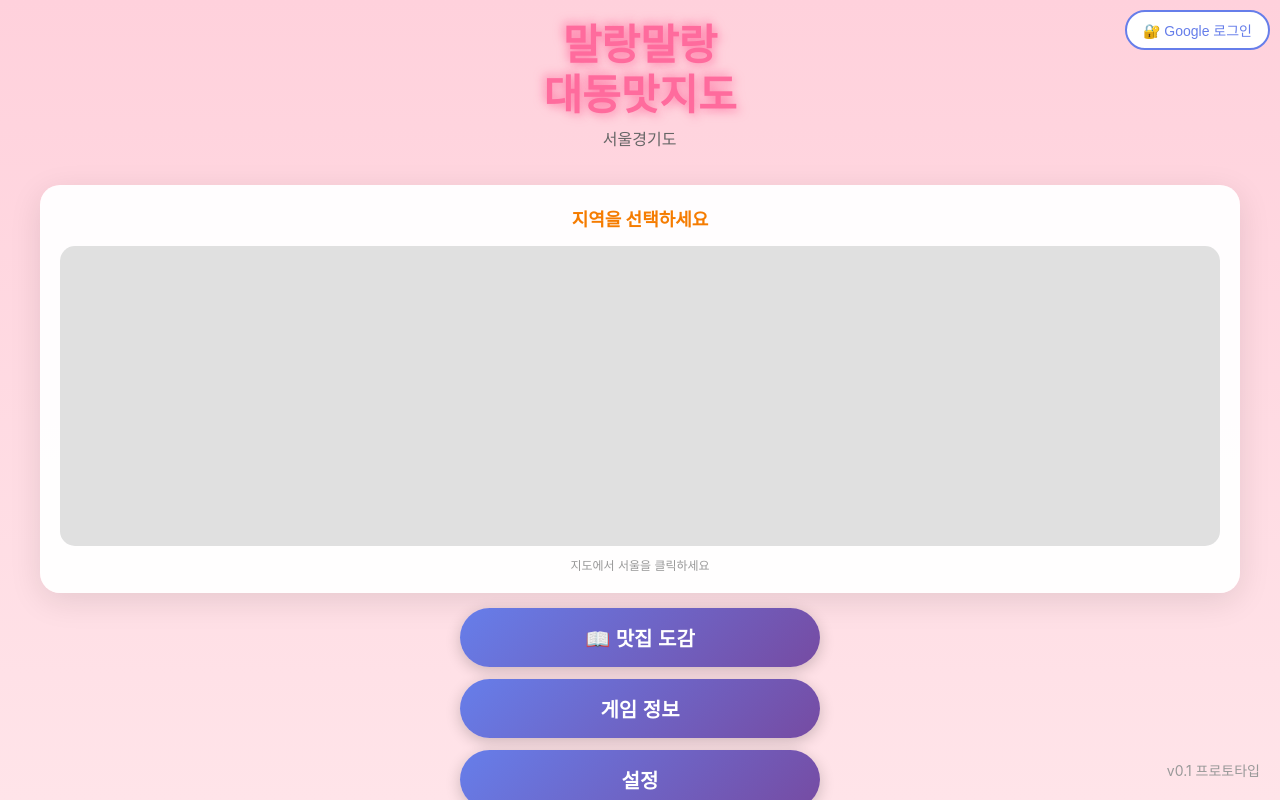
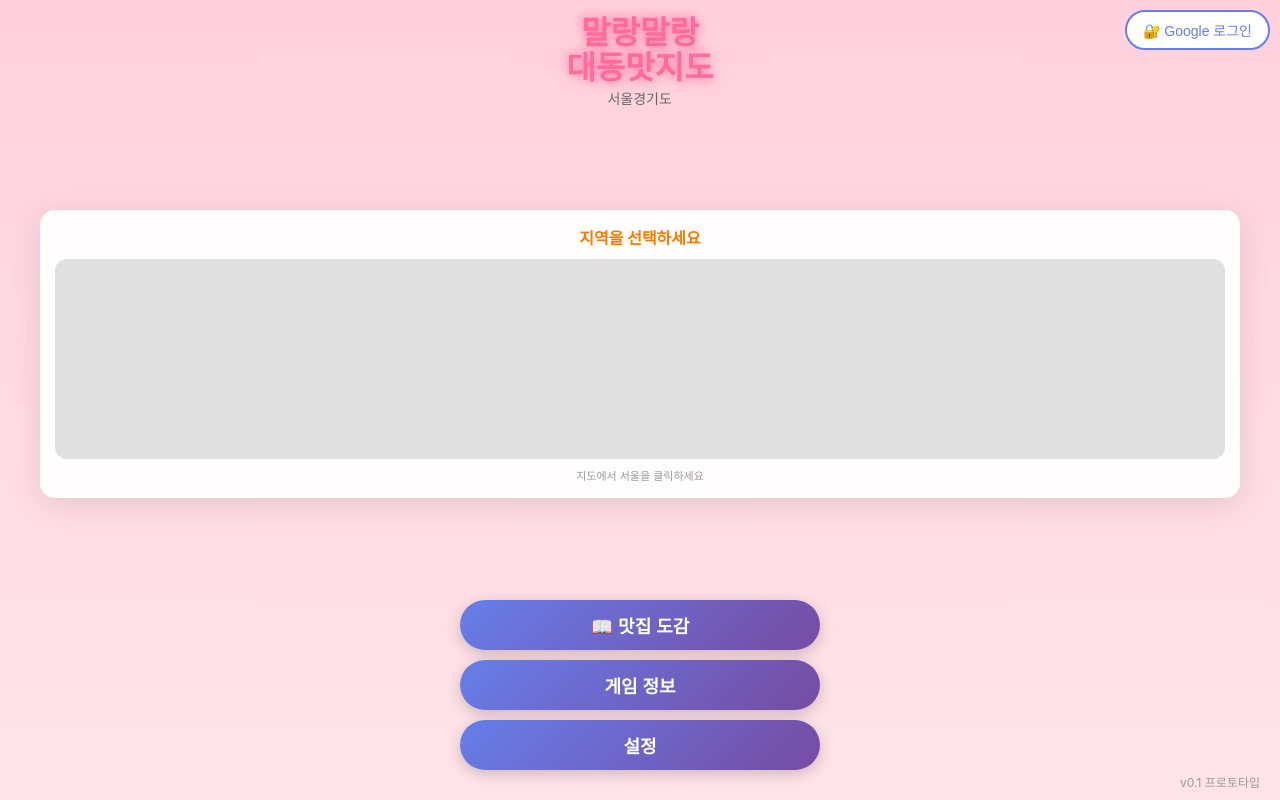
Before and after one commit to CHOIHYUKMIN/DaedongMapGame, a plain HTML site: page index.html in a window 1280 px wide. Drawn offline with nearby package versions, Linux system fonts and the light colour scheme; no server answers.

Commit message:
fix: 메인 메뉴 한 화면에 모두 표시되도록 레이아웃 최적화
- 타이틀, 지도, 버튼이 스크롤 없이 한 화면에 표시되도록 수정
- 타이틀 크기 축소 (42px  32px)
- 지도 높이 축소 (300px  200px)
- 버튼 크기 축소 (padding, font-size 감소)
- 여백 및 간격 최적화
- 지도 zoom 레벨 조정 (9  8) 및 dragging 활성화
- 모든 요소 간격 최소화하여 컴팩트한 레이아웃 구현

변경 파일:
- css/style.css (레이아웃 최적화)
- index.html (텍스트 간소화)
- js/game.js (지도 설정 조정)

```diff
--- a/css/style.css
+++ b/css/style.css
@@ -58,15 +58,15 @@ body {
 /* 메인 메뉴 */
 #main-menu {
     background: linear-gradient(180deg, #FFD1DC 0%, #FFE4E9 100%);
-    justify-content: flex-start;
+    justify-content: space-between;
     align-items: center;
-    padding: 20px;
-    overflow-y: auto;
+    padding: 15px 20px;
+    overflow: hidden;
 }
 
 .title {
     text-align: center;
-    margin-bottom: 20px;
+    margin-bottom: 10px;
     animation: titleBounce 1s ease-out;
 }
 
@@ -87,11 +87,12 @@ body {
 }
 
 .title h1 {
-    font-size: 42px;
+    font-size: 32px;
     color: #FF6B9D;
     text-shadow: 3px 3px 0 rgba(255, 255, 255, 0.5);
-    line-height: 1.2;
+    line-height: 1.1;
     animation: titleGlow 2s ease-in-out infinite;
+    margin: 0;
 }
 
 @keyframes titleGlow {
@@ -108,9 +109,9 @@ body {
 }
 
 .subtitle {
-    font-size: 16px;
+    font-size: 14px;
     color: #666;
-    margin-top: 5px;
+    margin-top: 3px;
     animation: fadeInUp 0.8s ease-out 0.3s both;
 }
 
@@ -129,34 +130,43 @@ body {
 .menu-buttons {
     display: flex;
     flex-direction: column;
-    gap: 12px;
+    gap: 10px;
     width: 100%;
     max-width: 400px;
     padding: 0 20px;
+    margin-bottom: 15px;
 }
 
 .map-selection-container {
     background: rgba(255, 255, 255, 0.95);
-    border-radius: 20px;
-    padding: 20px;
-    margin: 15px 20px;
+    border-radius: 15px;
+    padding: 15px;
+    margin: 0 20px 10px;
     width: calc(100% - 40px);
     box-shadow: 0 8px 32px rgba(0, 0, 0, 0.1);
+    flex-shrink: 0;
 }
 
 .map-selection-container h3 {
     color: #F57C00;
-    margin-bottom: 15px;
+    margin: 0 0 10px 0;
     text-align: center;
-    font-size: 18px;
+    font-size: 16px;
 }
 
 #region-map {
     width: 100%;
-    height: 300px;
-    border-radius: 15px;
+    height: 200px;
+    border-radius: 12px;
     overflow: hidden;
     background: #e0e0e0;
+}
+
+.map-selection-container p {
+    text-align: center;
+    color: #999;
+    font-size: 11px;
+    margin: 8px 0 0 0;
 }
 
 .korea-map-wrapper {
@@ -231,8 +241,8 @@ body {
 }
 
 .btn-large {
-    padding: 15px 40px;
-    font-size: 20px;
+    padding: 12px 30px;
+    font-size: 18px;
     font-weight: bold;
     border: none;
     border-radius: 50px;
@@ -276,10 +286,10 @@ body {
 
 .version {
     position: absolute;
-    bottom: 20px;
+    bottom: 10px;
     right: 20px;
     color: #999;
-    font-size: 14px;
+    font-size: 12px;
 }
 
 /* 캐릭터 선택 */
--- a/index.html
+++ b/index.html
@@ -56,9 +56,7 @@
             <div class="map-selection-container">
                 <h3>지역을 선택하세요</h3>
                 <div id="region-map"></div>
-                <p style="text-align: center; color: #999; font-size: 12px; margin-top: 10px;">
-                    지도에서 서울을 클릭하세요
-                </p>
+                <p>지도에서 서울을 클릭하세요</p>
             </div>
             <div class="menu-buttons">
                 <button class="btn-large" id="collection-btn">📖 맛집 도감</button>
--- a/js/game.js
+++ b/js/game.js
@@ -432,17 +432,17 @@ const Game = {
 
         this.regionMap = L.map('region-map', {
             center: koreaCenter,
-            zoom: 9,
+            zoom: 8,
             zoomControl: false,
             scrollWheelZoom: false,
-            dragging: false,
+            dragging: true,
             doubleClickZoom: false
         });
 
         L.tileLayer('https://{s}.tile.openstreetmap.org/{z}/{x}/{y}.png', {
             attribution: '© OpenStreetMap',
             maxZoom: 11,
-            minZoom: 9
+            minZoom: 7
         }).addTo(this.regionMap);
 
         // 서울 마커
```
Also changed, not shown: 1 other file.
